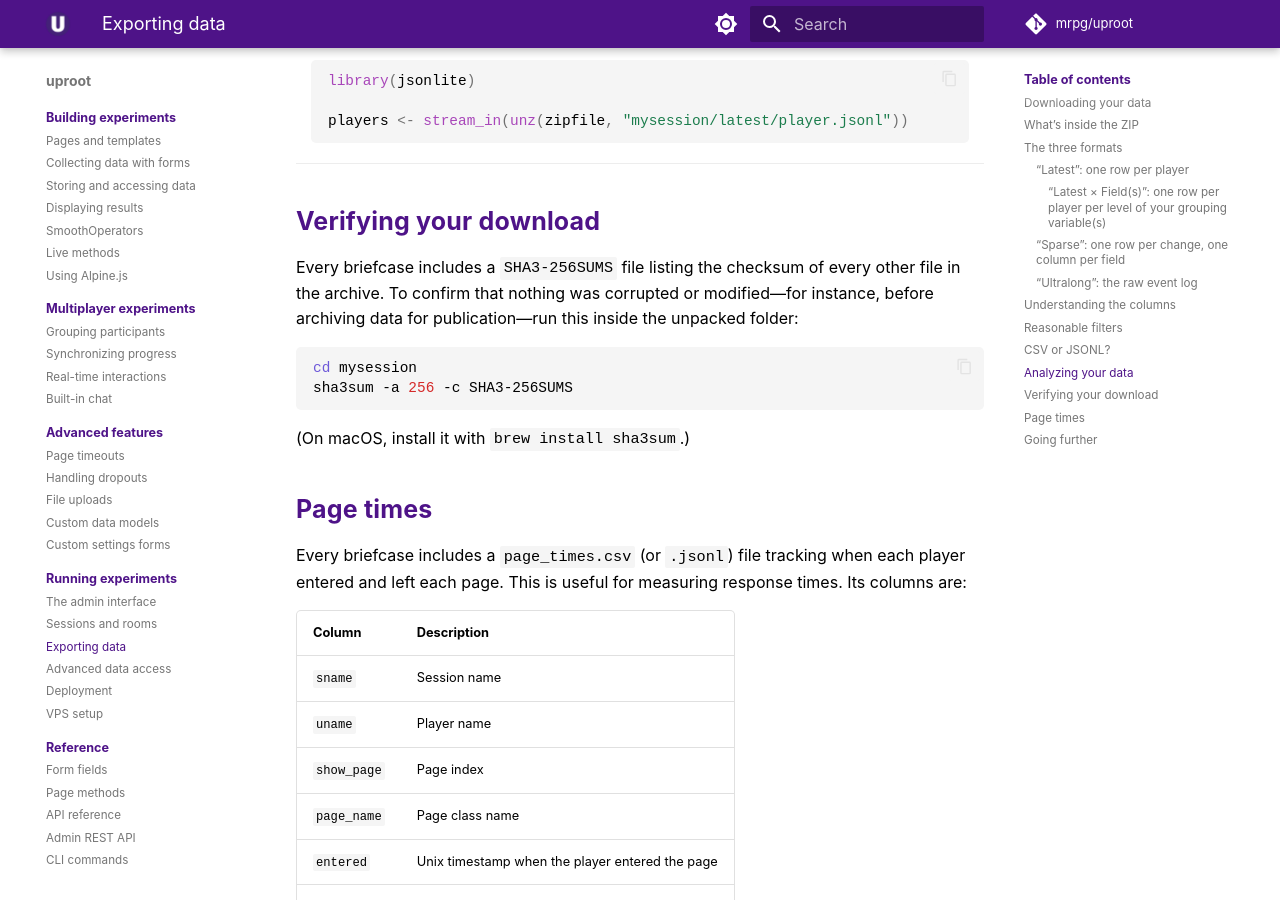
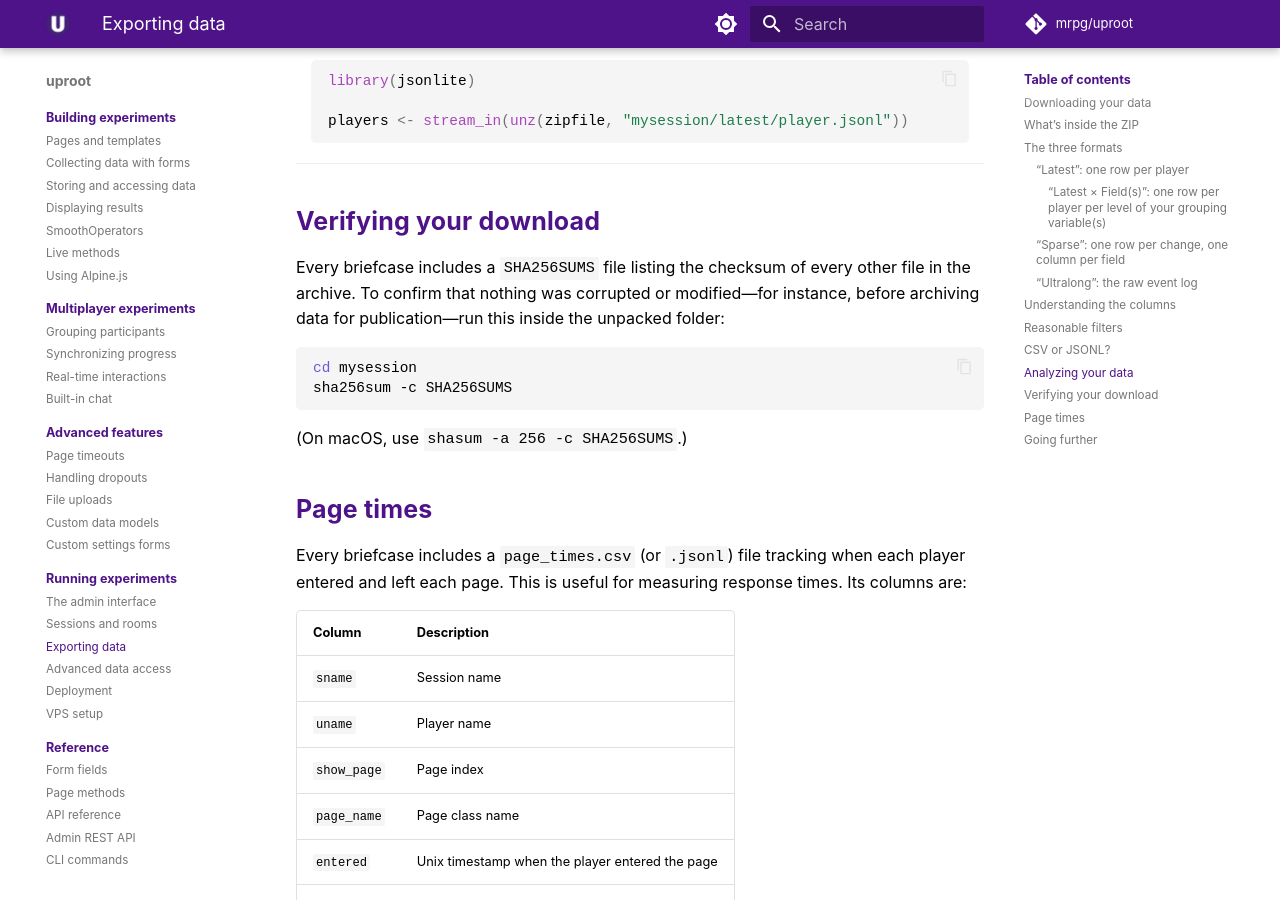
Before and after one commit to mrpg/uproot-docs, an MkDocs documentation site: the page built from docs/running/export.md, in a window 1280 px wide and 900 px high, scrolled down 5616 px. Built offline with MkDocs 1.6.1 and Material for MkDocs 9.7.7, drawn with Linux system fonts in a browser that asks for light colours; some web fonts are replaced; comment, search, counter and statistics services are not loaded; some of the changed text lies outside the part shown.

Commit message:
Revert "Document usage of SHA3-256 instead of SHA256 for briefcase checksums"
This reverts commit 9499ff877a0bbd6352158aea15a010779d392b1a.

````diff
--- a/docs/running/export.md
+++ b/docs/running/export.md
@@ -23,7 +23,7 @@ mysession/
 ├── README.txt            ← explains the contents, right inside the ZIP
 ├── DATA_DICTIONARY.json  ← defines the !-prefixed columns
 ├── page_times.csv        ← when each player entered/left each page
-├── SHA3-256SUMS          ← checksums for verifying all other files
+├── SHA256SUMS            ← checksums for verifying all other files
 ├── latest/
 │   ├── player.csv
 │   ├── group.csv
@@ -233,14 +233,14 @@ You do not even have to unpack the ZIP: Both R and Python can read individual fi
 
 ## Verifying your download
 
-Every briefcase includes a `SHA3-256SUMS` file listing the checksum of every other file in the archive. To confirm that nothing was corrupted or modified—for instance, before archiving data for publication—run this inside the unpacked folder:
+Every briefcase includes a `SHA256SUMS` file listing the checksum of every other file in the archive. To confirm that nothing was corrupted or modified—for instance, before archiving data for publication—run this inside the unpacked folder:
 
 ```bash
 cd mysession
-sha3sum -a 256 -c SHA3-256SUMS
+sha256sum -c SHA256SUMS
 ```
 
-(On macOS, install it with `brew install sha3sum`.)
+(On macOS, use `shasum -a 256 -c SHA256SUMS`.)
 
 ## Page times
 
````
Also changed, not shown: AGENTS.md (+1 -1 lines).
